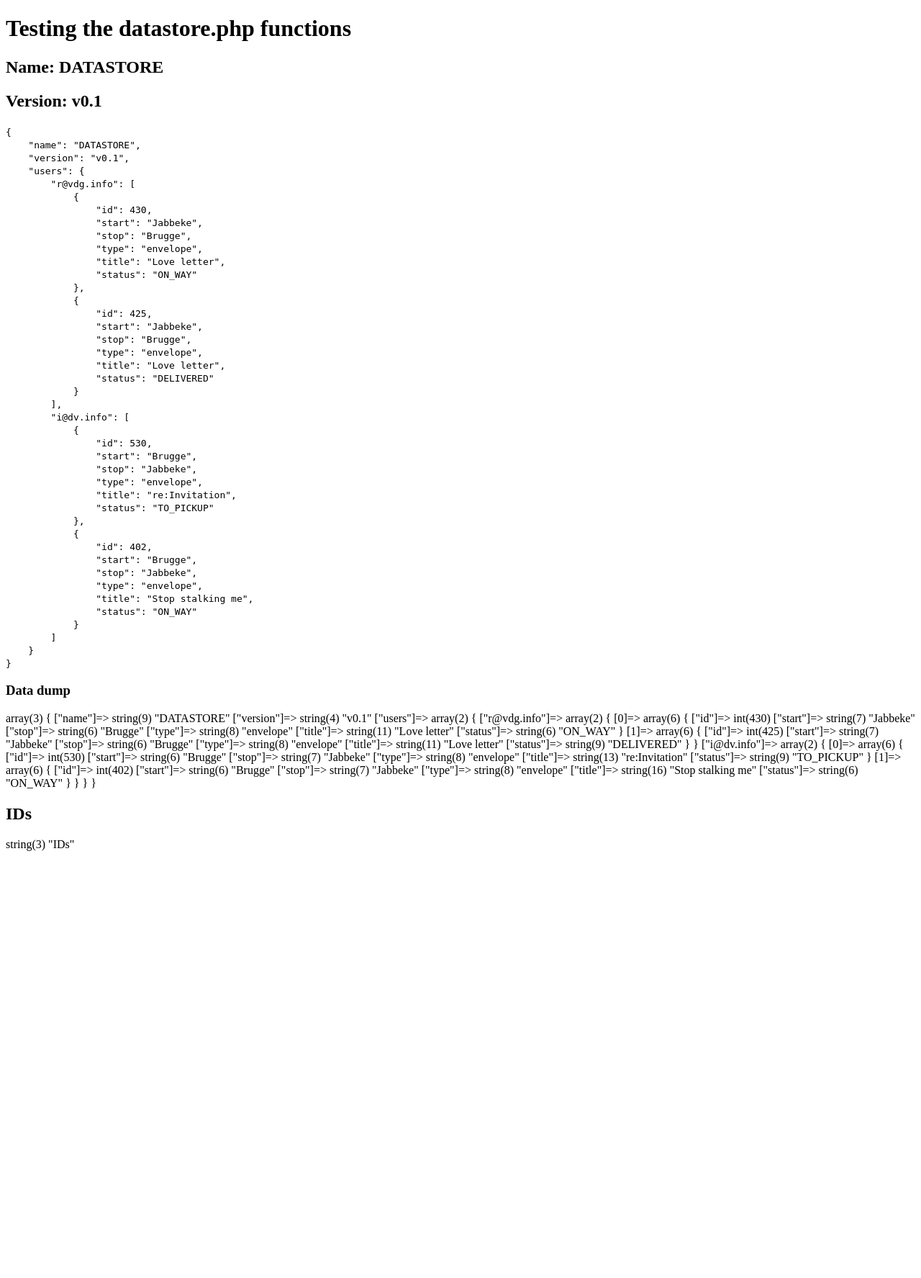
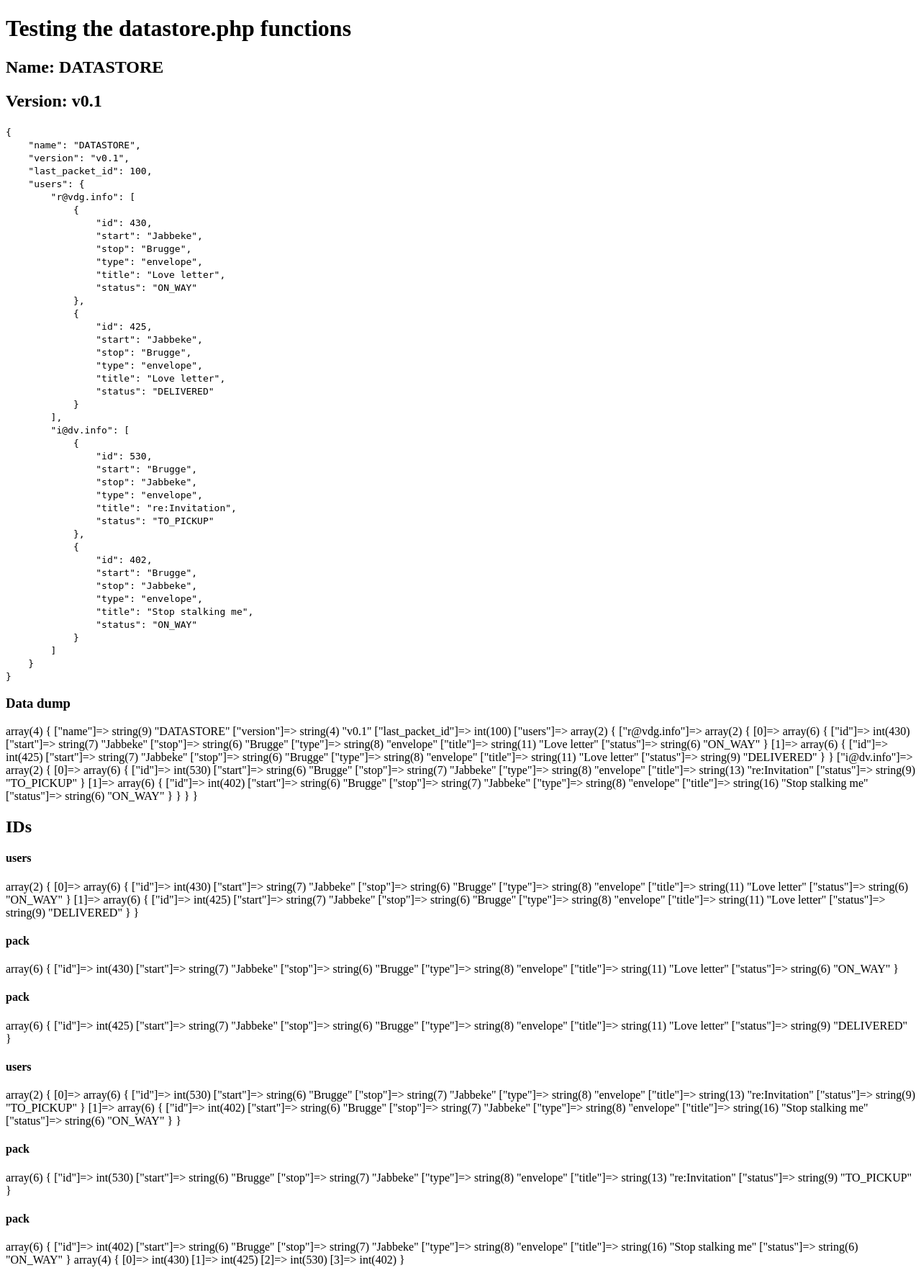
Before and after one commit to sir-ragna/ajax, a PHP site: page /test.php in a window 1280 px wide. Shown: the whole page at 72% size. Before the commit the page ends 1182 px from the top, so only its background shows below. Run offline with PHP 8.4, Linux system fonts and the light colour scheme; data that the repository does not hold is empty; some libraries are stand-ins or nearby versions.

Commit message:
store packet function

```diff
--- a/datastore.php
+++ b/datastore.php
@@ -28,6 +28,7 @@ function storePackage($package){
     // read in data
     $data = readDatastore($db_name);
     // check if user exists, otherwise ad
+    $user_id = $data['last_packet_id']++;
     $users_emails = array_keys($data['users']);
 
     if (in_array($package['email'], $users_emails)) {
@@ -41,8 +42,10 @@ function storePackage($package){
                 ));
     }
 
-    $reply["users"] = $users_emails; // for debugging(temporary)
-    // add package to DB
+    writeToDB($data);
+
+    $reply = array( "status" => "SUCCES",
+                    "id" => $user_id);
 
 
     return $reply;
@@ -55,11 +58,18 @@ function getAllIDs(){
 
     $IDs = array();
 
-    foreach (array_values($data['users']) as $pack) {
-        array_push($IDs, $pack['id']);
+    foreach ($data['users'] as $users) {
+      echo "<h4>users</h4>";
+      echo var_dump($users);
+        foreach ($users as $email => $pack) {
+           echo "<h4>pack</h4>";
+           echo var_dump($pack);
+           array_push($IDs, $pack['id']);
+
+        }
     }
 
-    return IDs;
+    return $IDs;
 
 }
 
@@ -68,6 +78,7 @@ function createDatastore($fname, $datstore_name){
     // build minimal datstore
     $data = array("name" => $datstore_name,
                   "version" => $db_version,
+                  "last_packet_id" => 100,
                   "users" => array(
                             "r@vdg.info" => array(
                                 array( "id" => 430,
@@ -112,4 +123,14 @@ function createDatastore($fname, $datstore_name){
     fclose($fp);
 }
 
+function writeToDB($data) {
+  global $db_name;
+  $json_str = json_encode($data, JSON_PRETTY_PRINT);
+
+  $fp = fopen($db_name, 'w');
+  // fwrite ...
+  fwrite($fp, $json_str);
+  fclose($fp);
+}
+
 ?>
```
Also changed, not shown: protocol.md (+2 -1 lines).
